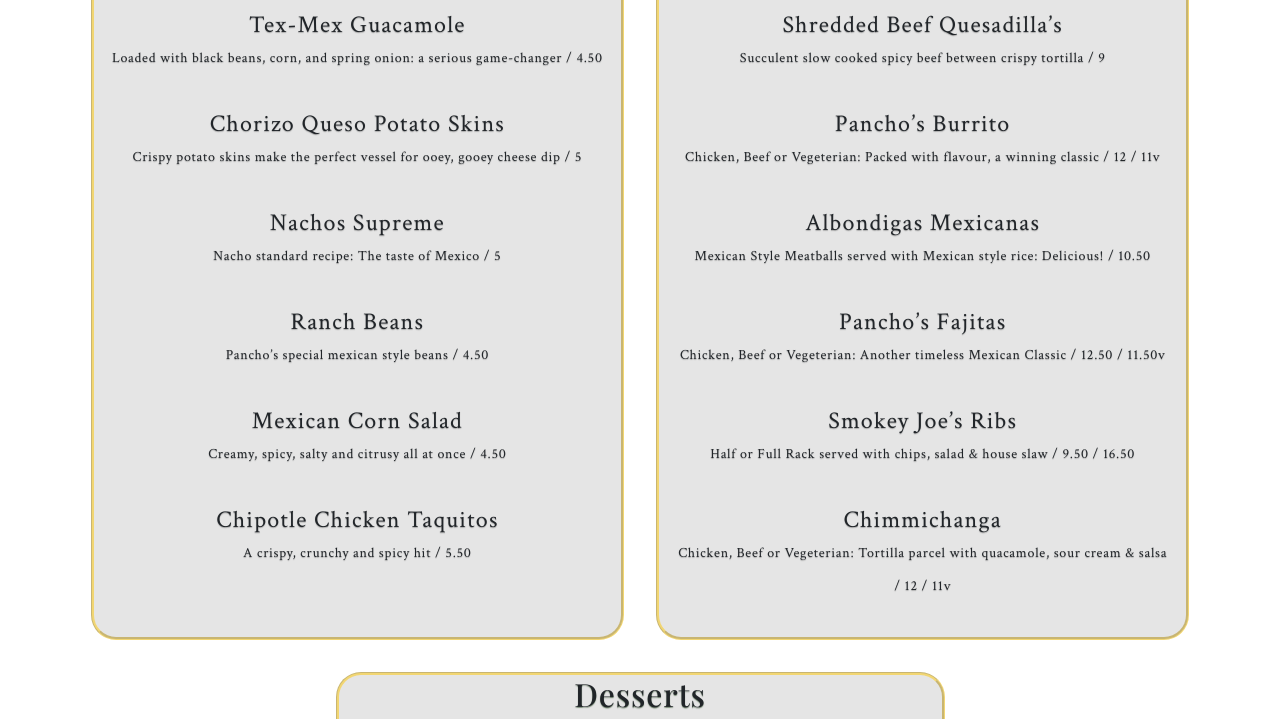
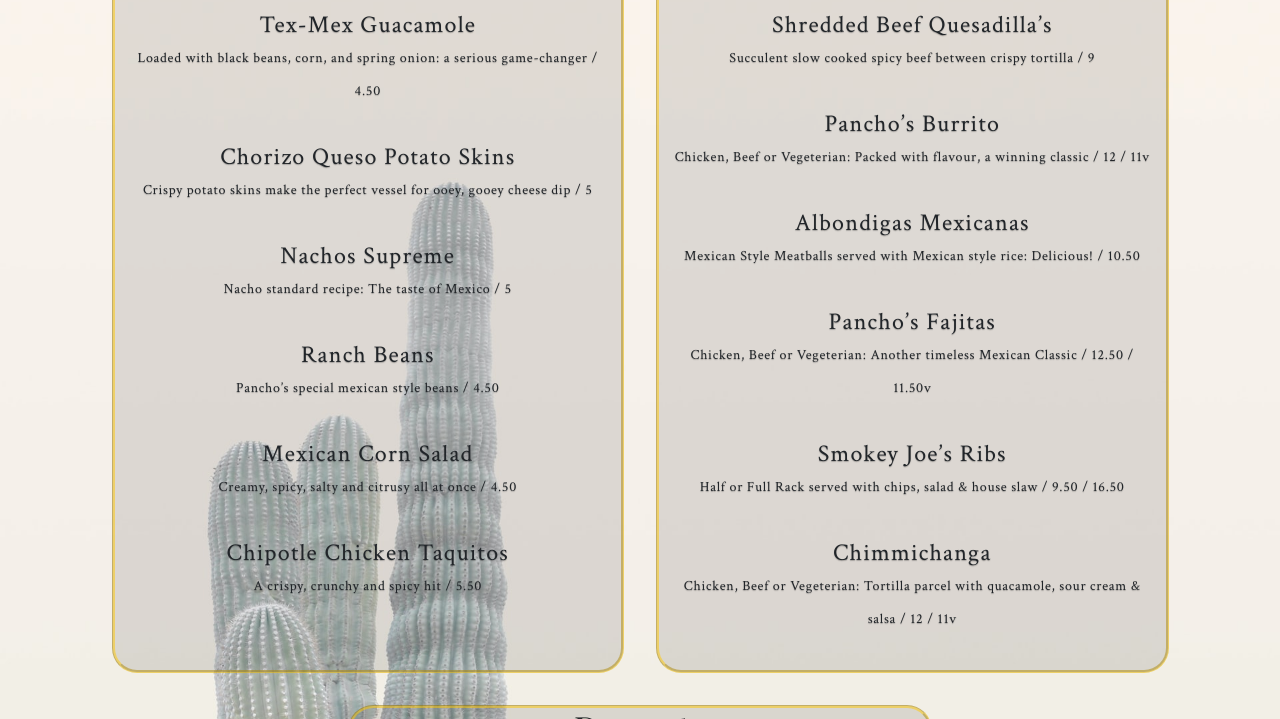
Before and after one commit to lukehanson2429/Villa-Pancho, a plain HTML site: page menu.html in a window 1280 px wide. Shown: the part 381-1100 px from the top of the page. Drawn offline with nearby package versions, Linux system fonts and the light colour scheme; a web font is replaced by a local one.

Commit message:
background image added to menu-content class

```diff
--- a/assets/css/style.css
+++ b/assets/css/style.css
@@ -218,8 +218,15 @@ letter-spacing: 0.05em;
 }
 
 .menu-content {
-    padding-top: 40px;
-    padding-bottom: 40px;
+    padding: 40px;
+    background: url('../images/cactus-menu.jpg') no-repeat center center fixed;
+-webkit-background-size: cover;
+-moz-background-size: cover;
+-o-background-size: cover;
+background-size: cover;
+width:100%;
+
+position: relative;
 }
 
 .menu-col {
```
Also changed, not shown: assets/images/cactus-menu.jpg (added).
